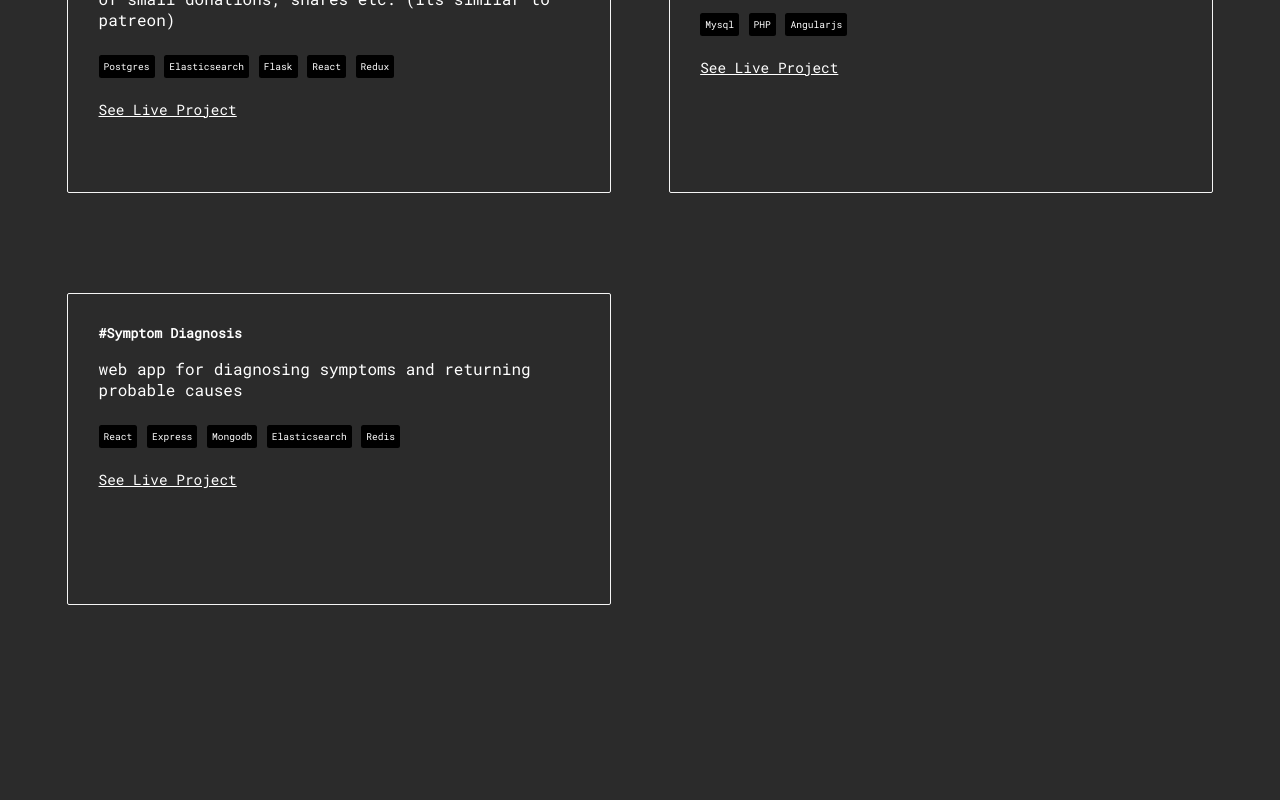
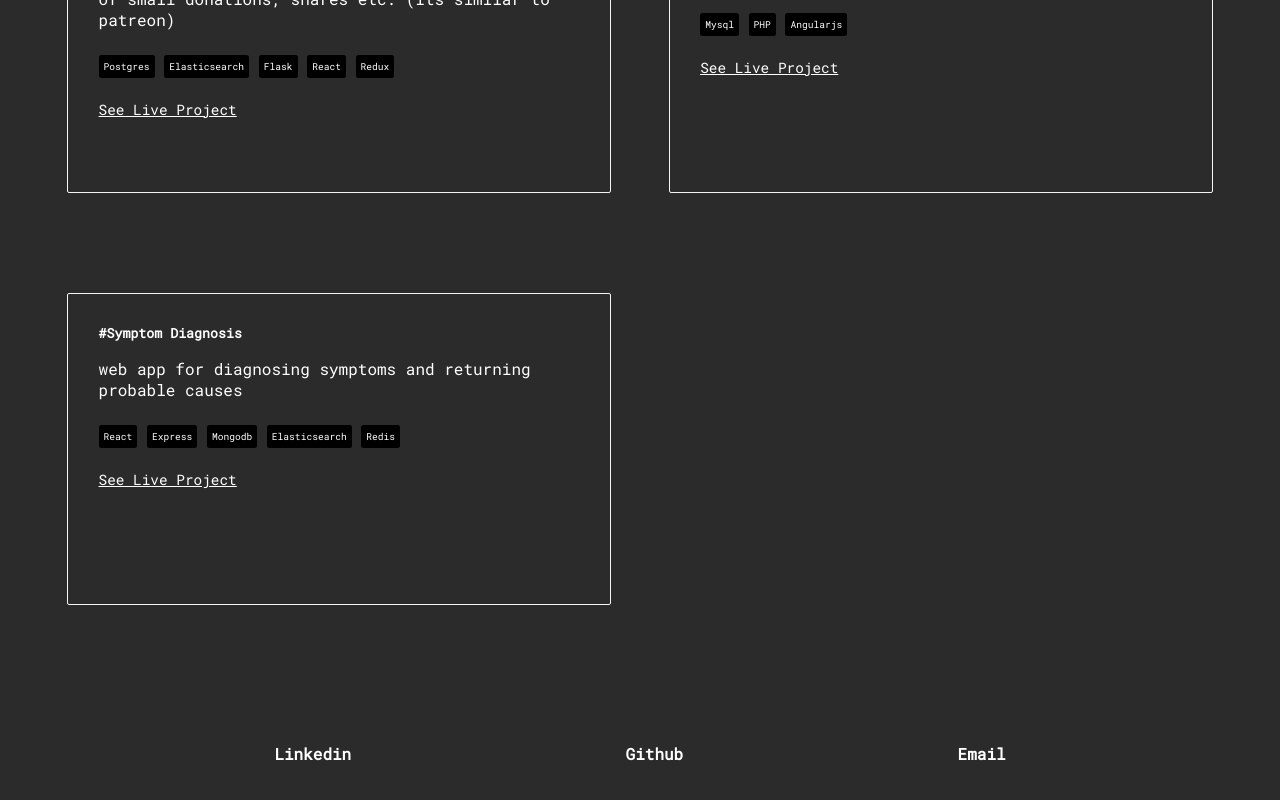
Before and after one commit to webBlaster/my_website, a React (Create React App) app: page / in a window 1280 px wide. Shown: the part 1459-2259 px from the top of the page. Before the commit the page ends 2152 px from the top, so only its background shows below. Built offline with nearby package versions, Linux system fonts and the light colour scheme.

Commit message:
feature: added contact section

```diff
--- a/src/components/contact.js
+++ b/src/components/contact.js
@@ -1,29 +1,33 @@
 import React from "react";
+import "../styles/contact.css";
 
 const Contact = () => {
   return (
-    /*<ul className="icons">
-      <li>
-        <a href="https://www.linkedin.com/in/ajibola-yekinni-524056149/">
-          <img
-            src="./pictures/linkedin.svg"
-            alt="not showing"
-            className="img-responsive"
-          />
+    <ul className="socials">
+      <li className="third-list">
+        <a
+          rel="noreferrer"
+          href="https://www.linkedin.com/in/ajibola-yekinni-524056149/"
+          target="_blank"
+        >
+          Linkedin
         </a>
       </li>
 
       <li className="third-list">
-        <a href="https://github.com/webBlaster">
-          <img
-            src="./pictures/githubb.png"
-            alt="not showing"
-            className="img-responsive third-icon"
-          />
+        <a
+          rel="noreferrer"
+          href="https://github.com/webBlaster"
+          target="_blank"
+        >
+          Github
         </a>
       </li>
-    </ul>*/
-    <></>
+
+      <li className="third-list">
+        <a href="mailto:yekinnijibola@gmail.com">Email</a>
+      </li>
+    </ul>
   );
 };
 
--- /dev/null
+++ b/src/styles/contact.css
@@ -0,0 +1,26 @@
+.socials {
+  margin: 0;
+  width: 100%;
+  padding: 50px 0;
+  list-style-type: none;
+  display: -webkit-box;
+  display: -ms-flexbox;
+  display: flex;
+  -webkit-box-align: center;
+      -ms-flex-align: center;
+          align-items: center;
+  -webkit-box-pack: space-evenly;
+      -ms-flex-pack: space-evenly;
+          justify-content: space-evenly;
+}
+
+.socials a {
+  color: white;
+  font-weight: 900;
+  text-decoration: none;
+}
+
+.socials a:hover {
+  text-decoration: underline;
+}
+/*# sourceMappingURL=contact.css.map */
--- /dev/null
+++ b/src/styles/contact.scss
@@ -0,0 +1,19 @@
+.socials {
+  margin: 0;
+  width: 100%;
+  padding: 50px 0;
+  list-style-type: none;
+  display: flex;
+  align-items: center;
+  justify-content: space-evenly;
+
+  a {
+    color: white;
+    font-weight: 900;
+    text-decoration: none;
+  }
+
+  a:hover {
+    text-decoration: underline;
+  }
+}
```
Also changed, not shown: 1 other file (tests, documents, lock files or other folders).
